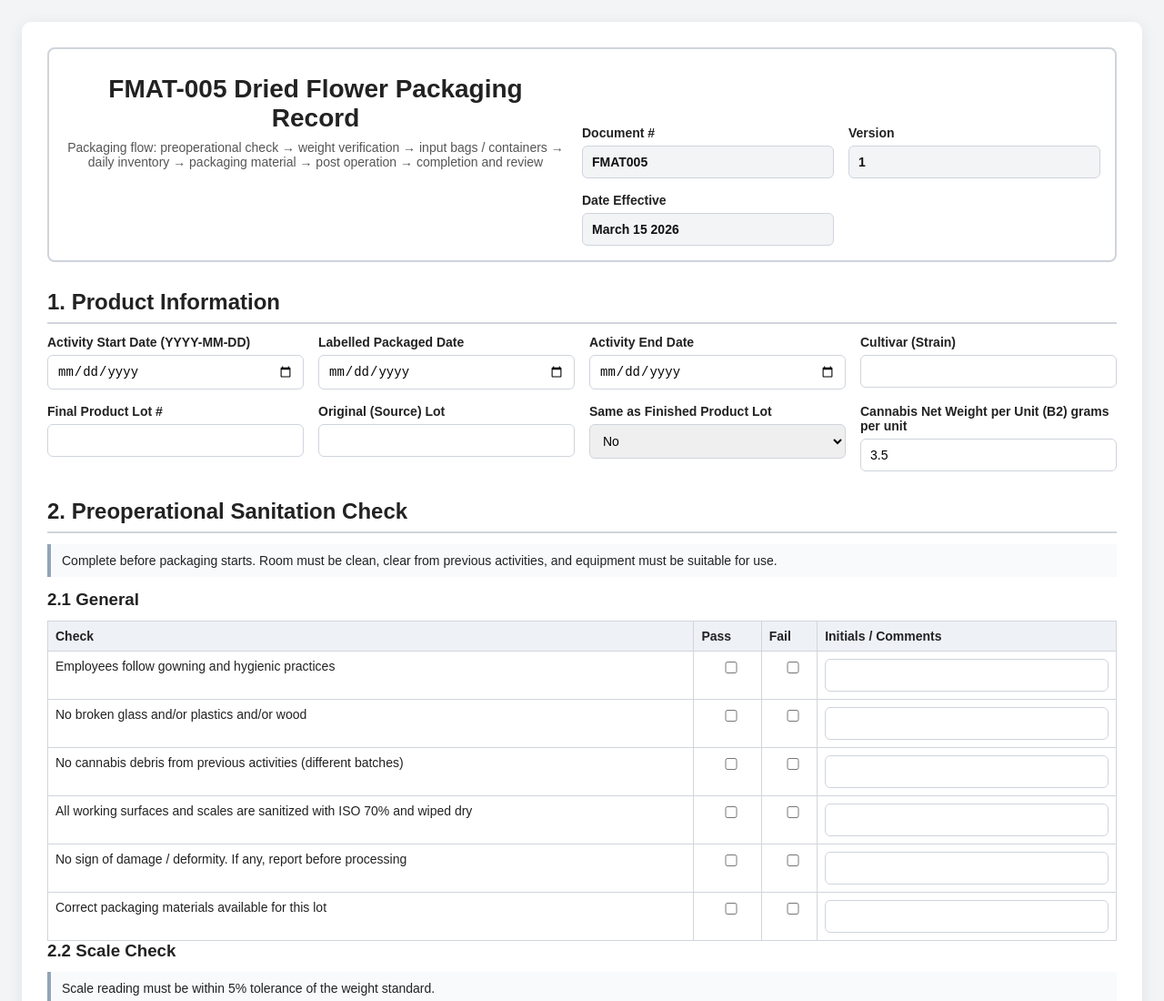
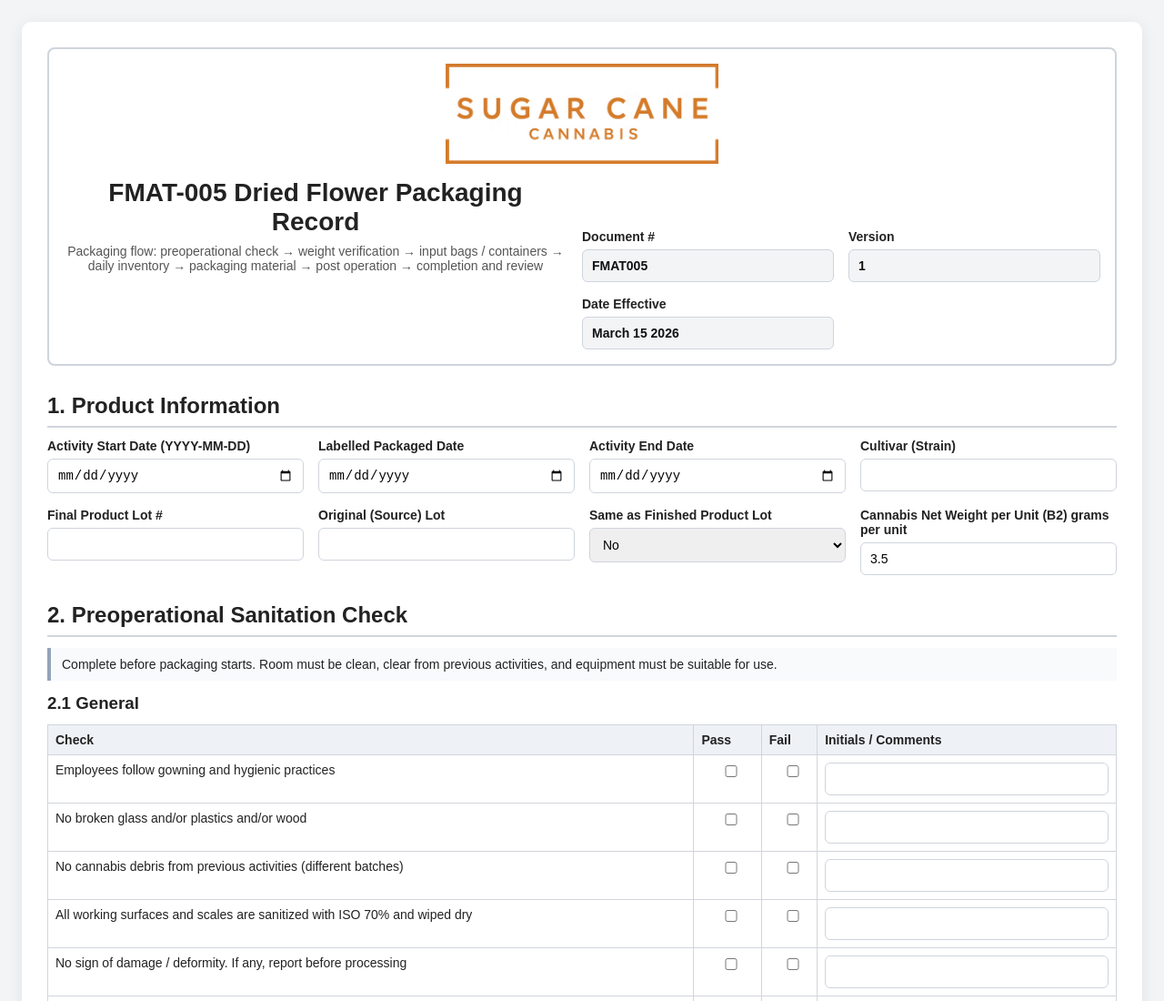
Before and after one commit to Krati97/digital-batch-records, a plain HTML site: page index.html in a window 1280 px wide. Shown: the top 1100 px of the page at 91% size. Drawn offline with Linux system fonts and the light colour scheme.

Commit message:
Adding logo

```diff
--- a/index.html
+++ b/index.html
@@ -31,8 +31,9 @@
     margin-bottom:12px;
   }
   .logo-wrap img{
-    max-height:90px;
-    max-width:260px;
+    max-height:110px;
+    max-width:420px;
+    width:auto;
     object-fit:contain;
   }
   .header-grid{
@@ -197,8 +198,7 @@
 
   <div class="header-box">
     <div class="logo-wrap">
-      <!-- Put your logo file in the same folder and name it logo.png -->
-      <img src="logo.png" alt="Company Logo" onerror="this.style.display='none'">
+      <img src="sugar-cane-cannabis-logo-orange.jpg" alt="Sugar Cane Cannabis Logo">
     </div>
 
     <div class="header-grid">
```
Also changed, not shown: sugar-cane-cannabis-logo-orange.jpg (added).
